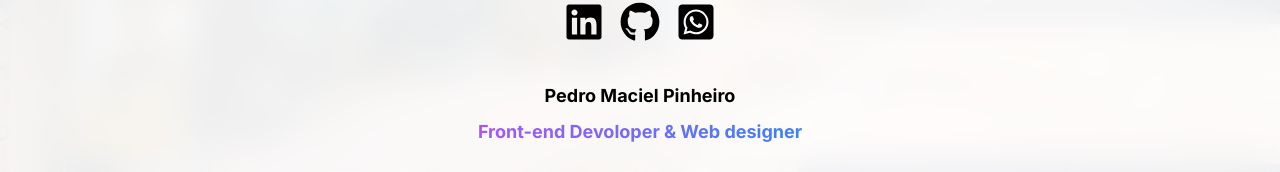
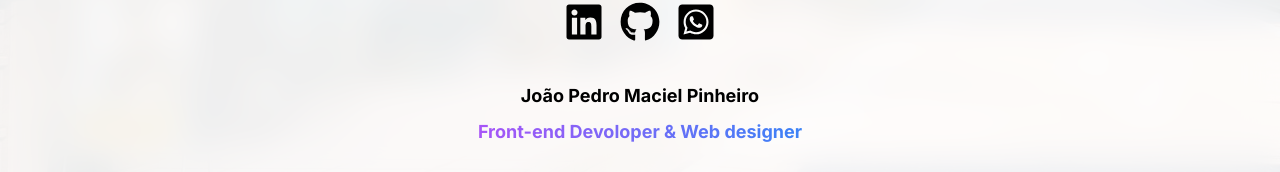
Before and after one commit to Pedro-maciel-pinheiro/nextjs-portfolio, a Next.js app: page /en in a window 1280 px wide. Shown: the part 3976-4148 px from the top of the page. Built offline with nearby package versions, Linux system fonts and the light colour scheme.

Commit message:
footer update

```diff
--- a/src/components/footer/footer.tsx
+++ b/src/components/footer/footer.tsx
@@ -36,7 +36,7 @@ function Footer() {
       <aside
         className="text-lg font-bold text-black dark:text-white"
       >
-        <span>Pedro Maciel Pinheiro</span>
+        <span>João Pedro Maciel Pinheiro</span>
         <span className="bg-gradient-to-r hover:bg-gradient-to-l
             transition-all duration-300
              from-purple-500 to-blue-500 bg-clip-text text-transparent"> Front-end Devoloper & Web designer</span>
```
